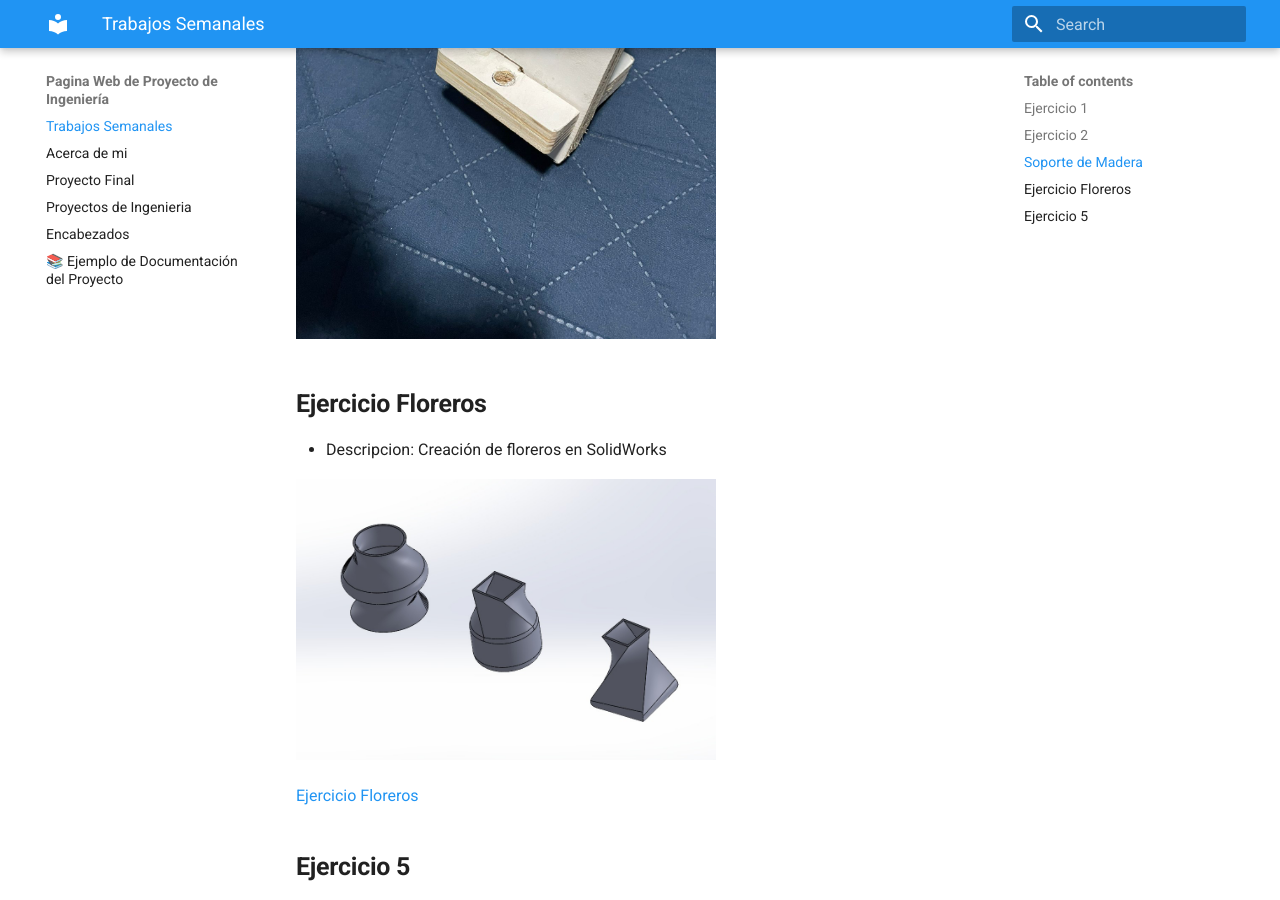
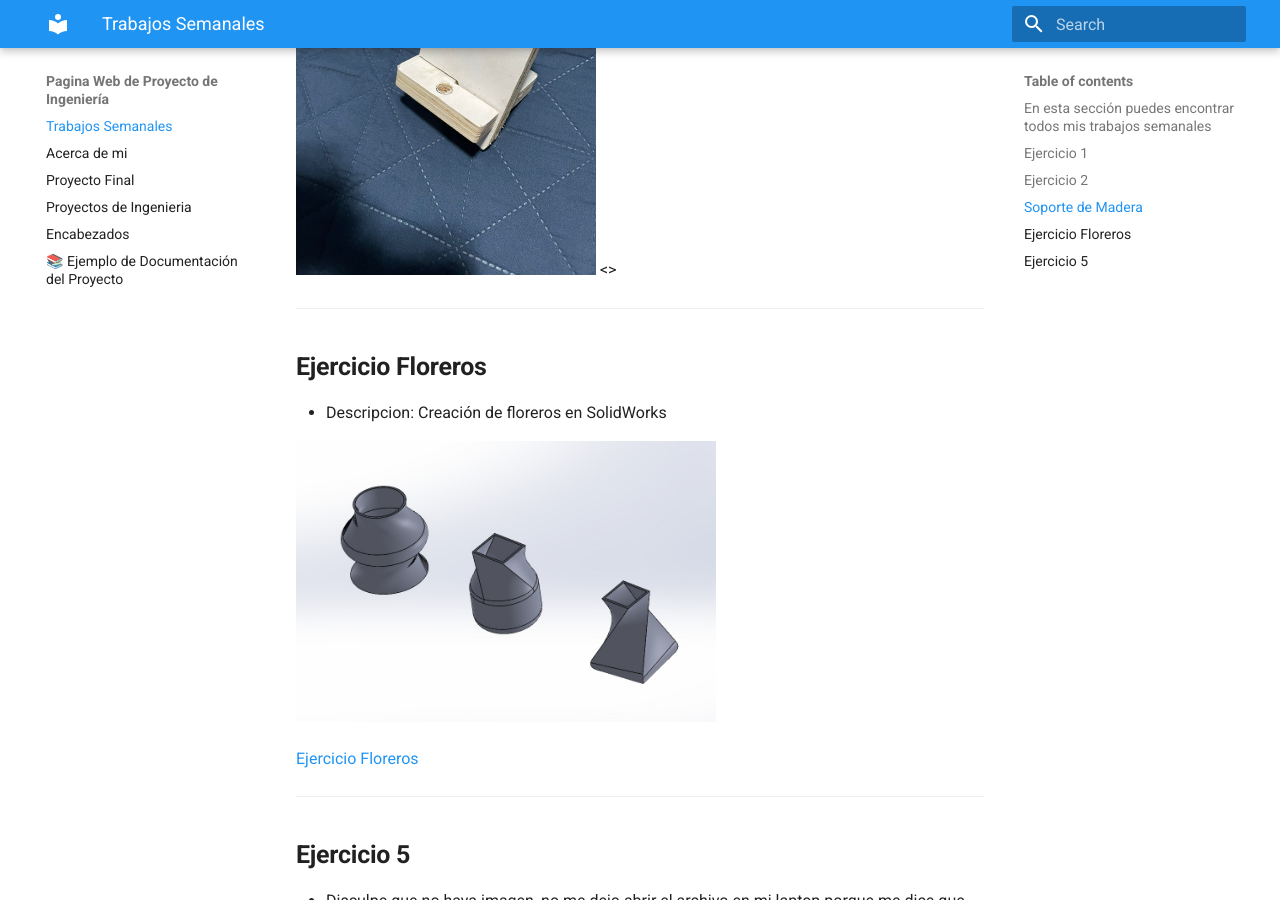
Before and after one commit to JoseGilGonzalezBerra/Proyecto_de_Ingenieria, an MkDocs documentation site: the page built from docs/index.md, in a window 1280 px wide and 900 px high, scrolled down 1250 px. Built offline with MkDocs 1.6.1 and Material for MkDocs 9.7.7, drawn with Linux system fonts in a browser that asks for light colours.

Commit message:
Update index.md

```diff
--- a/docs/index.md
+++ b/docs/index.md
@@ -1,6 +1,7 @@
 # **Trabajos Semanales**
 
 **En esta sección puedes encontrar todos mis trabajos semanales**
+---
 
 ## **Ejercicio 1**
 
@@ -10,6 +11,7 @@
 
 [Ejercicio 1](recursos/archivos/Ejercicio_5.SLDPRT)
 
+---
 
 ## **Ejercicio 2**
 
@@ -17,12 +19,16 @@
 
 [Ejercicio 2](recursos/archivos/Ejercicio2.SLDPRT)
 
+---
+
 ## **Soporte de Madera**
 
 - Descripción: Utilizamos las maquinas por primera vez e hicimos un soporte de celular de madera
 
-<img src = "./recursos/imgs/soportemadera.jpeg" alt="soportemadera" width="420">
+<img src = "./recursos/imgs/soportemadera.jpeg" alt="soportemadera" width="300">
+<>
 
+---
 
 ## **Ejercicio Floreros**
 
@@ -32,6 +38,7 @@
 
 [Ejercicio Floreros](recursos/archivos/Florero.SLDPRT)
 
+---
 
 ## **Ejercicio 5**
 
```
